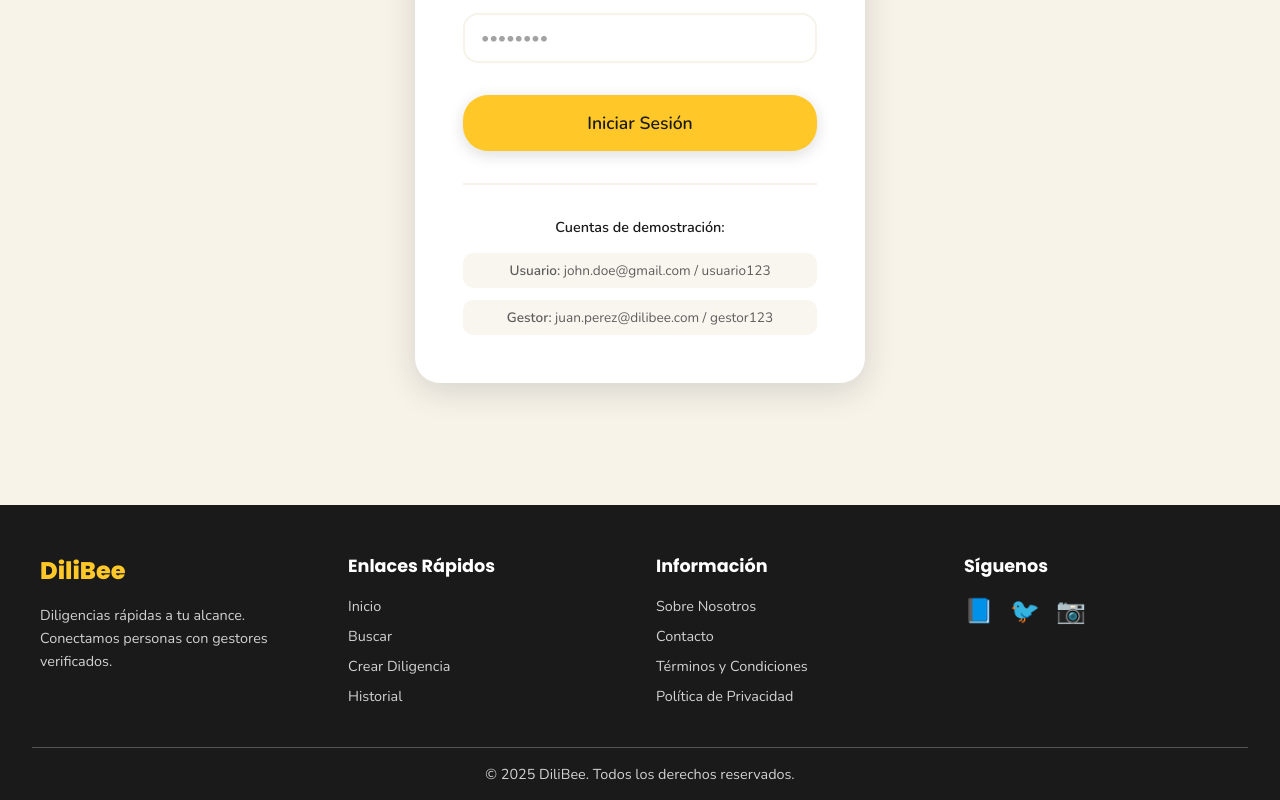
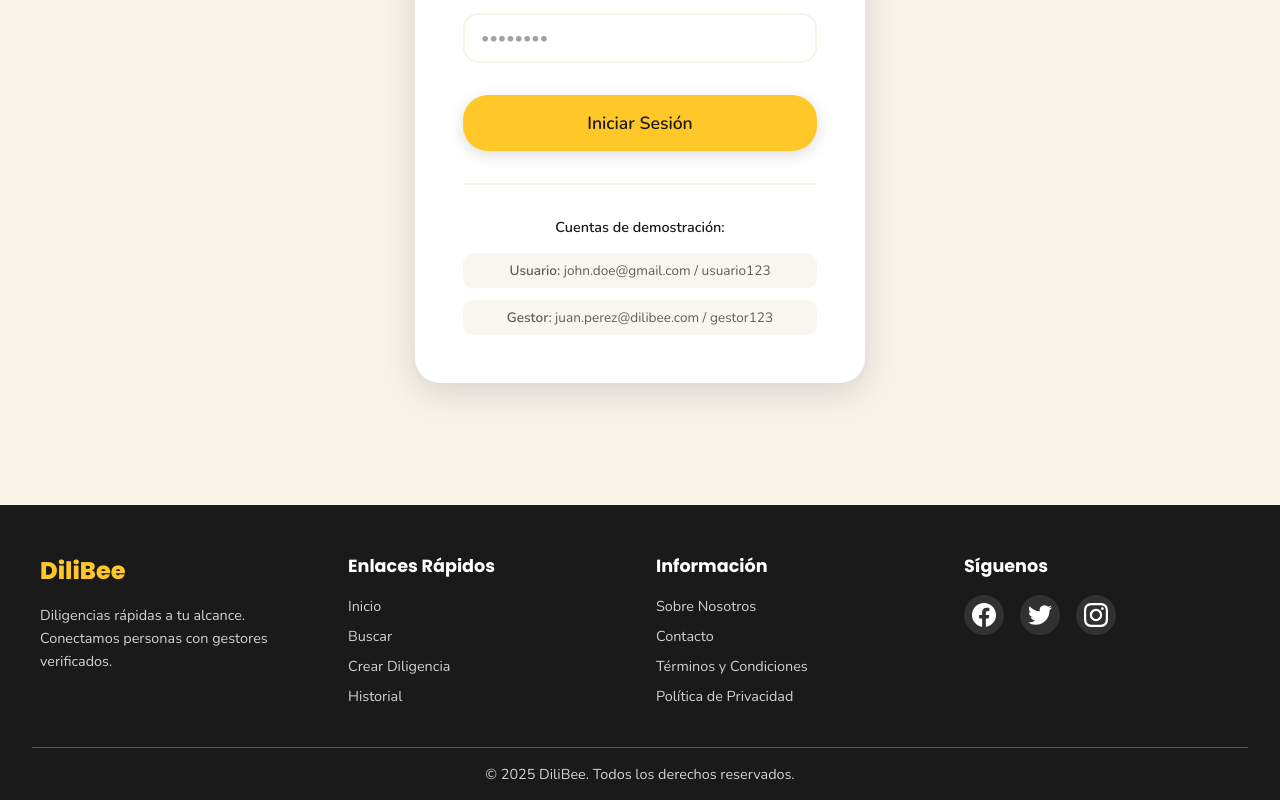
Before and after one commit to licarys/dilibee, a React (Vite) app: page /login in a window 1280 px wide. Shown: the part 439-1239 px from the top of the page. Built offline with nearby package versions, Linux system fonts and the light colour scheme.

Commit message:
Update Footer component to replace social media emojis with SVG icons for better scalability and accessibility; enhance styles for social links with improved hover effects and layout adjustments.

```diff
--- a/src/components/Footer.jsx
+++ b/src/components/Footer.jsx
@@ -53,14 +53,20 @@ function Footer() {
         <div className="footer__section">
           <h4 className="footer__subtitle">Síguenos</h4>
           <div className="footer__social">
-            <a href="#facebook" className="footer__social-link" aria-label="Facebook">
-              📘
+            <a href="#facebook" className="footer__social-link" aria-label="Facebook" target="_blank" rel="noopener noreferrer">
+              <svg xmlns="http://www.w3.org/2000/svg" viewBox="0 0 24 24" fill="currentColor" className="footer__social-icon">
+                <path d="M24 12.073c0-6.627-5.373-12-12-12s-12 5.373-12 12c0 5.99 4.388 10.954 10.125 11.854v-8.385H7.078v-3.47h3.047V9.43c0-3.007 1.792-4.669 4.533-4.669 1.312 0 2.686.235 2.686.235v2.953H15.83c-1.491 0-1.956.925-1.956 1.874v2.25h3.328l-.532 3.47h-2.796v8.385C19.612 23.027 24 18.062 24 12.073z"/>
+              </svg>
             </a>
-            <a href="#twitter" className="footer__social-link" aria-label="Twitter">
-              🐦
+            <a href="#twitter" className="footer__social-link" aria-label="Twitter" target="_blank" rel="noopener noreferrer">
+              <svg xmlns="http://www.w3.org/2000/svg" viewBox="0 0 24 24" fill="currentColor" className="footer__social-icon">
+                <path d="M23.953 4.57a10 10 0 01-2.825.775 4.958 4.958 0 002.163-2.723c-.951.555-2.005.959-3.127 1.184a4.92 4.92 0 00-8.384 4.482C7.69 8.095 4.067 6.13 1.64 3.162a4.822 4.822 0 00-.666 2.475c0 1.71.87 3.213 2.188 4.096a4.904 4.904 0 01-2.228-.616v.06a4.923 4.923 0 003.946 4.827 4.996 4.996 0 01-2.212.085 4.936 4.936 0 004.604 3.417 9.867 9.867 0 01-6.102 2.105c-.39 0-.779-.023-1.17-.067a13.995 13.995 0 007.557 2.209c9.053 0 13.998-7.496 13.998-13.985 0-.21 0-.42-.015-.63A9.935 9.935 0 0024 4.59z"/>
+              </svg>
             </a>
-            <a href="#instagram" className="footer__social-link" aria-label="Instagram">
-              📷
+            <a href="#instagram" className="footer__social-link" aria-label="Instagram" target="_blank" rel="noopener noreferrer">
+              <svg xmlns="http://www.w3.org/2000/svg" viewBox="0 0 24 24" fill="currentColor" className="footer__social-icon">
+                <path d="M12 2.163c3.204 0 3.584.012 4.85.07 3.252.148 4.771 1.691 4.919 4.919.058 1.265.069 1.645.069 4.849 0 3.205-.012 3.584-.069 4.849-.149 3.225-1.664 4.771-4.919 4.919-1.266.058-1.644.07-4.85.07-3.204 0-3.584-.012-4.849-.07-3.26-.149-4.771-1.699-4.919-4.92-.058-1.265-.07-1.644-.07-4.849 0-3.204.013-3.583.07-4.849.149-3.227 1.664-4.771 4.919-4.919 1.266-.057 1.645-.069 4.849-.069zm0-2.163c-3.259 0-3.667.014-4.947.072-4.358.2-6.78 2.618-6.98 6.98-.059 1.281-.073 1.689-.073 4.948 0 3.259.014 3.668.072 4.948.2 4.358 2.618 6.78 6.98 6.98 1.281.058 1.689.072 4.948.072 3.259 0 3.668-.014 4.948-.072 4.354-.2 6.782-2.618 6.979-6.98.059-1.28.073-1.689.073-4.948 0-3.259-.014-3.667-.072-4.947-.196-4.354-2.617-6.78-6.979-6.98-1.281-.059-1.69-.073-4.949-.073zm0 5.838c-3.403 0-6.162 2.759-6.162 6.162s2.759 6.163 6.162 6.163 6.162-2.759 6.162-6.163c0-3.403-2.759-6.162-6.162-6.162zm0 10.162c-2.209 0-4-1.79-4-4 0-2.209 1.791-4 4-4s4 1.791 4 4c0 2.21-1.791 4-4 4zm6.406-11.845c-.796 0-1.441.645-1.441 1.44s.645 1.44 1.441 1.44c.795 0 1.439-.645 1.439-1.44s-.644-1.44-1.439-1.44z"/>
+              </svg>
             </a>
           </div>
         </div>
--- a/src/styles/Footer.css
+++ b/src/styles/Footer.css
@@ -70,14 +70,31 @@
 }
 
 .footer__social-link {
-  font-size: 1.5rem;
   text-decoration: none;
-  transition: transform 0.2s;
-  display: inline-block;
+  transition: transform 0.2s, opacity 0.2s;
+  display: inline-flex;
+  align-items: center;
+  justify-content: center;
+  width: 40px;
+  height: 40px;
+  border-radius: 50%;
+  background-color: rgba(255, 255, 255, 0.1);
 }
 
 .footer__social-link:hover {
-  transform: scale(1.2);
+  transform: scale(1.1);
+  background-color: var(--bee-yellow);
+}
+
+.footer__social-icon {
+  width: 24px;
+  height: 24px;
+  fill: var(--soft-white);
+  transition: fill 0.2s;
+}
+
+.footer__social-link:hover .footer__social-icon {
+  fill: var(--carbon-black);
 }
 
 .footer__bottom {
```
